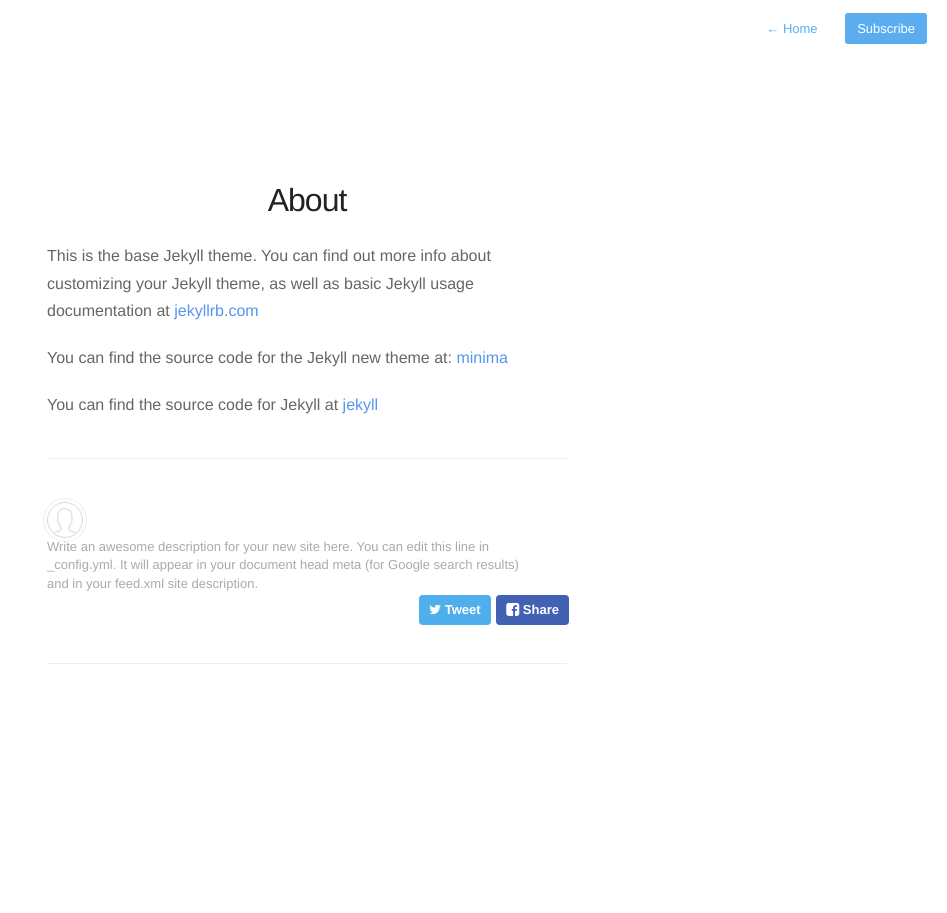
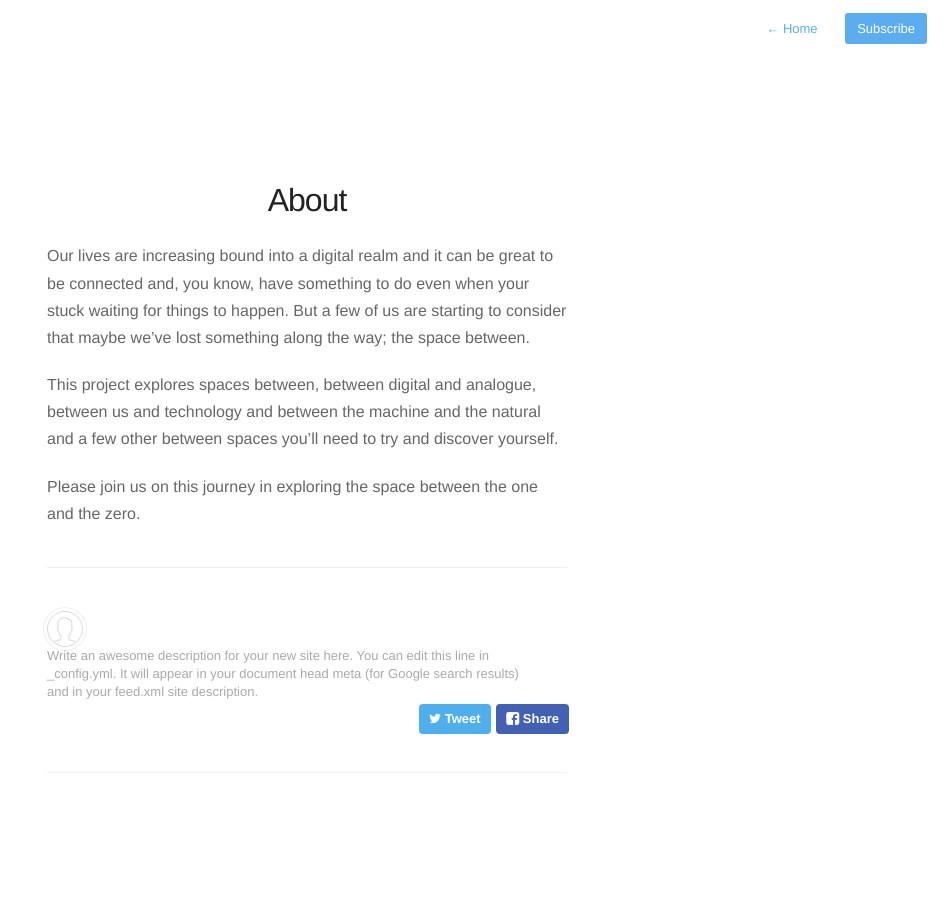
Before and after one commit to evolve2k/praxy, a Jekyll site: the page built from about.md, in a window 1280 px wide. Shown: the whole page, without its empty margins (333-1280 px from the left). Built offline with Jekyll 4.4.1, drawn with Linux system fonts in a browser that asks for light colours; nearby versions of some CDN libraries.

Commit message:
Update from Forestry.io - about.md

```diff
--- a/about.md
+++ b/about.md
@@ -1,13 +1,10 @@
 ---
+title: About
 layout: page
-title: About
-permalink: /about/
+permalink: "/about/"
 ---
+Our lives are increasing bound into a digital realm and it can be great to be connected and, you know, have something to do even when your stuck waiting for things to happen. But a few of us are starting to consider that maybe we've lost something along the way; the space between.
 
-This is the base Jekyll theme. You can find out more info about customizing your Jekyll theme, as well as basic Jekyll usage documentation at [jekyllrb.com](http://jekyllrb.com/)
+This project explores spaces between, between digital and analogue, between us and technology and between the machine and the natural and a few other between spaces you'll need to try and discover yourself.
 
-You can find the source code for the Jekyll new theme at:
-[minima](https://github.com/jekyll/minima)
-
-You can find the source code for Jekyll at
-[jekyll](https://github.com/jekyll/jekyll)
+Please join us on this journey in exploring the space between the one and the zero.
```
